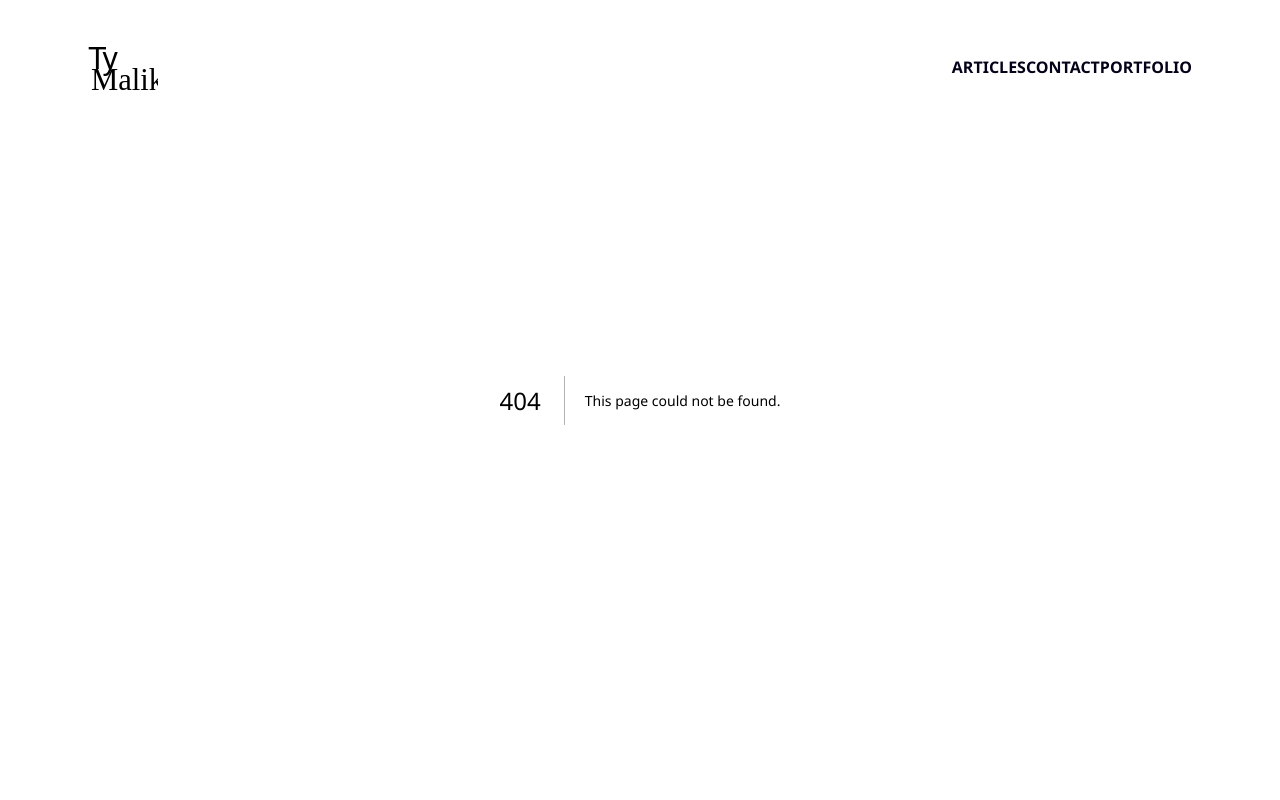
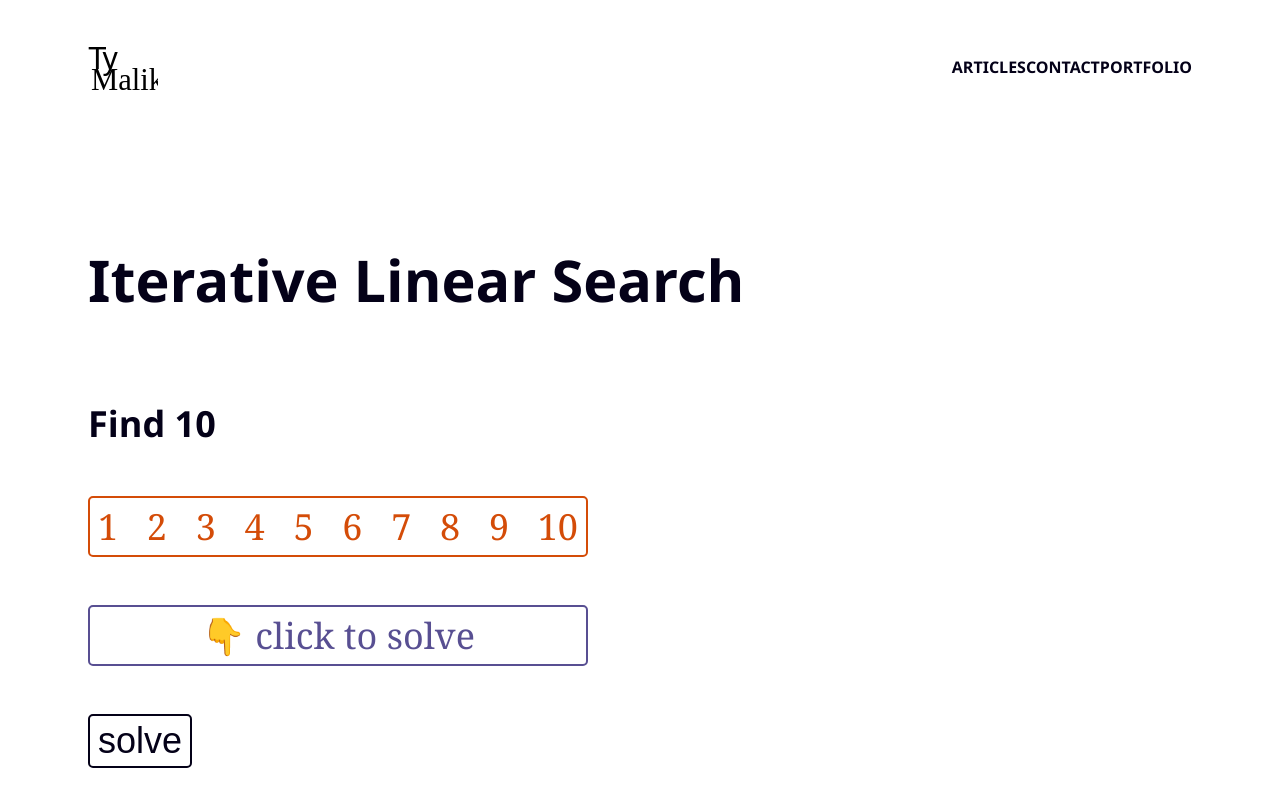
Before and after one commit to permalik/tymalik_primary, a Next.js app: page /foundation/iterativeLinearSearch in a window 1280 px wide. Before the commit this address had no page. Shown: the top 800 px of the page. Built offline with nearby package versions, Linux system fonts and the light colour scheme.

Commit message:
Update iterative linear search

```diff
--- a/src/pages/foundation/linearSearch.js
+++ b/src/pages/foundation/iterativeLinearSearch.js
@@ -3,7 +3,7 @@ import { useState } from 'react';
 
 import FoundationLayout from '../../components/FoundationLayout';
 
-import LinearSearchStyles from '../../styles/LinearSearch.module.scss';
+import IterativeLinearSearchStyles from '../../styles/IterativeLinearSearch.module.scss';
 
 const orderedRange = Array.apply(0, new Array(10)).map(function (_, i) {
   return i + 1;
@@ -34,7 +34,7 @@ let targetValue = 0;
 
 // Create function to iterate selection
 // Assign targetValue the proper numeric value
-const linearSearch = function (array) {
+const iterativeLinearSearch = function (array) {
   array.forEach((number) => {
     if (number === randomNumber) {
       targetValue = number;
@@ -45,7 +45,7 @@ const linearSearch = function (array) {
 };)
 
 // Call function
-linearSearch(shuffledRange);
+iterativeLinearSearch(shuffledRange);
 `;
 
 export default function LinearSearch() {
@@ -60,56 +60,64 @@ export default function LinearSearch() {
       bestCase='O(1)'
       editorCode={code}
       description={summary}
-      foundationTitle='Linear Search'
+      foundationTitle='Iterative Linear Search'
       worstCase='O(n)'
     >
       <Head>
         <title>Foundation | Linear Search</title>
         <meta
           name='description'
-          content='Algorithm Foundation; Linear Search'
+          content='Algorithm Foundation; Iterative Linear Search'
         />
         <meta
           name='keywords'
-          content='software development, foundation, algorithm, search, linear search'
+          content='software development, foundation, algorithm, search, iterative linear search'
         />
         <link rel='icon' href='/favicon.ico' />
       </Head>
       <section>
-        <h2 className={LinearSearchStyles.headingTwo}>Find {randomNumber}</h2>
-        <div className={LinearSearchStyles.demoParameters}>
-          <ul className={LinearSearchStyles.parameterList}>
+        <h2 className={IterativeLinearSearchStyles.headingTwo}>
+          Find {randomNumber}
+        </h2>
+        <div className={IterativeLinearSearchStyles.demoParameters}>
+          <ul className={IterativeLinearSearchStyles.parameterList}>
             {shuffledRange.map((number, index) => (
               <li key={index}>{number}</li>
             ))}
           </ul>
         </div>
         <div
-          className={LinearSearchStyles.demoResults}
+          className={IterativeLinearSearchStyles.demoResults}
           suppressHydrationWarning
         >
           {renderResult ? (
-            <ul className={LinearSearchStyles.resultList}>
+            <ul className={IterativeLinearSearchStyles.resultList}>
               {shuffledRange.map((number, index) =>
                 number === randomNumber ? (
-                  <li className={LinearSearchStyles.solutionLi} key={index}>
+                  <li
+                    className={IterativeLinearSearchStyles.solutionLi}
+                    key={index}
+                  >
                     {number}
                   </li>
                 ) : (
-                  <li className={LinearSearchStyles.standardLi} key={index}>
+                  <li
+                    className={IterativeLinearSearchStyles.standardLi}
+                    key={index}
+                  >
                     {number}
                   </li>
                 )
               )}
             </ul>
           ) : (
-            <p className={LinearSearchStyles.resultPlaceholder}>
+            <p className={IterativeLinearSearchStyles.resultPlaceholder}>
               👇 click to solve
             </p>
           )}
         </div>
         <button
-          className={LinearSearchStyles.solveButton}
+          className={IterativeLinearSearchStyles.solveButton}
           onClick={() => toggleState()}
         >
           solve
```
Also changed, not shown: utils/foundationCardArray.js (+4 -4 lines), src/styles/IterativeLinearSearch.module.scss (renamed from src/styles/LinearSearch.module.scss).
